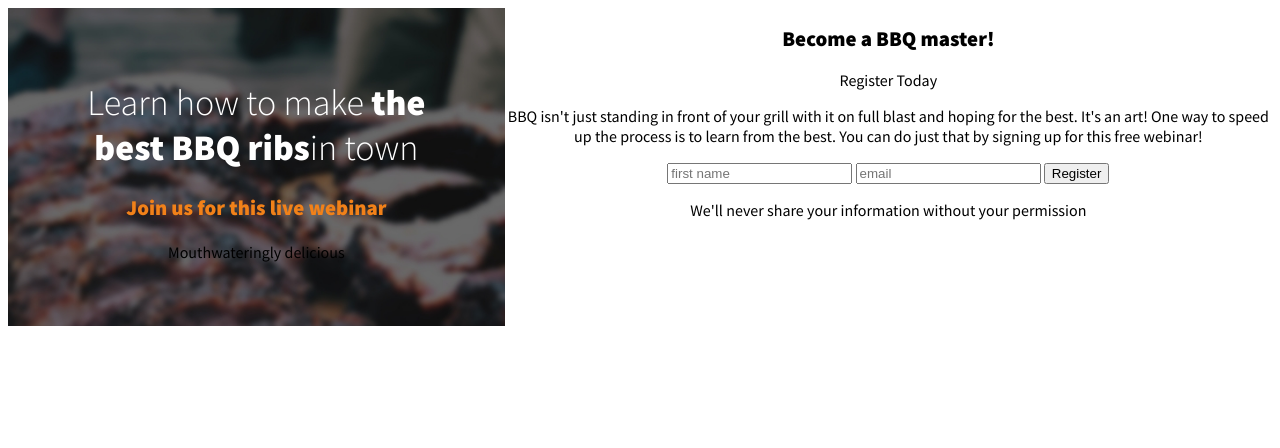
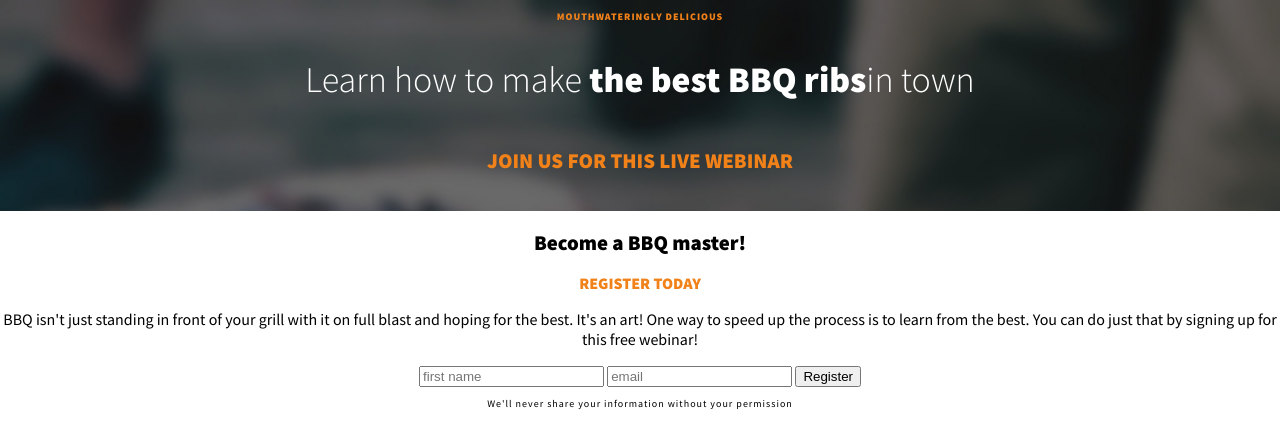
Before and after one commit to f8makinde/Mini-projects, a plain HTML site: page BBQ splash/index.html in a window 1280 px wide. Drawn offline with Linux system fonts and the light colour scheme.

Commit message:
bbq splash styling

```diff
--- a/BBQ splash/index.html
+++ b/BBQ splash/index.html
@@ -9,7 +9,6 @@
     <link rel="stylesheet" href="styles.css">
 </head>
 <body>
-    <div class="container">
         <div class="col-1">
             <h1>Learn how to make <strong>the best BBQ ribs</strong>in town</h1>
             <p>Join us for this live webinar</p>
@@ -25,9 +24,6 @@
                 <button>Register</button>
                 <p class="fine-print">We'll never share your information without your permission</p>
             </div>
-
-
-        </div>
     </div>
 </body>
 </html>
--- a/BBQ splash/styles.css
+++ b/BBQ splash/styles.css
@@ -1,33 +1,53 @@
 body{
     font-family: 'Source Sans Pro', sans-serif;
     text-align: center;
+    padding: 0;
+    margin: 0;
 }
-.container{
-    display: flex;
-    width: 100%;
 
-}
 .col-1{
     background-image: url("images/dark-ribs.jpg");
     background-size: cover;
-    padding: 3em 4em;
-
+    padding: 0 .25em 1em;
+    display: flex;
+    flex-direction: column;
 }
 h1{
 
     font-size: 2.25rem;
     color: #FFFFFF;
     font-weight: 300;
+    order: 2;
 }
 h1 + p{
 
         font-size: 1.3125rem;
         font-weight: 900;
         color: #F18119;
+        text-transform: uppercase;
+        order: 3;
 }
 h2 {
     font-size: 1.3125rem;
 }
+h2 + p {
+    color: #F18119;
+    font-size: 1rem;
+    font-weight: 900;
+    text-transform: uppercase;
+}
+.top-text{
+    font-size: 0.625rem;
+    font-weight: 900;
+    color: #F18119;
+    text-transform: uppercase;
+    letter-spacing: 1px;
+    order: 1;
+}
+.fine-print{
+    font-size: 0.625rem;
+    letter-spacing: 1px;
+}
 strong{
     font-weight: 900;
 }
```
